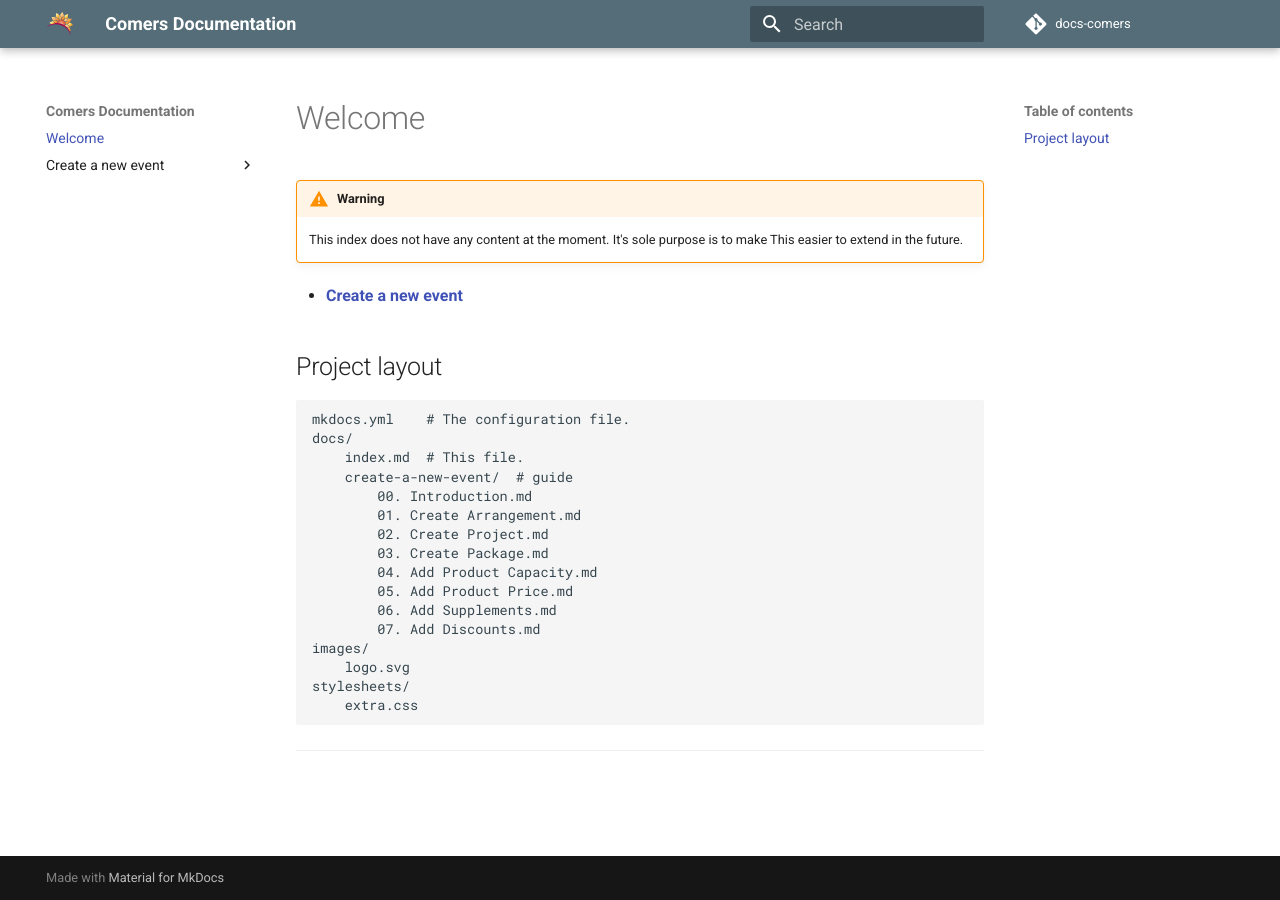
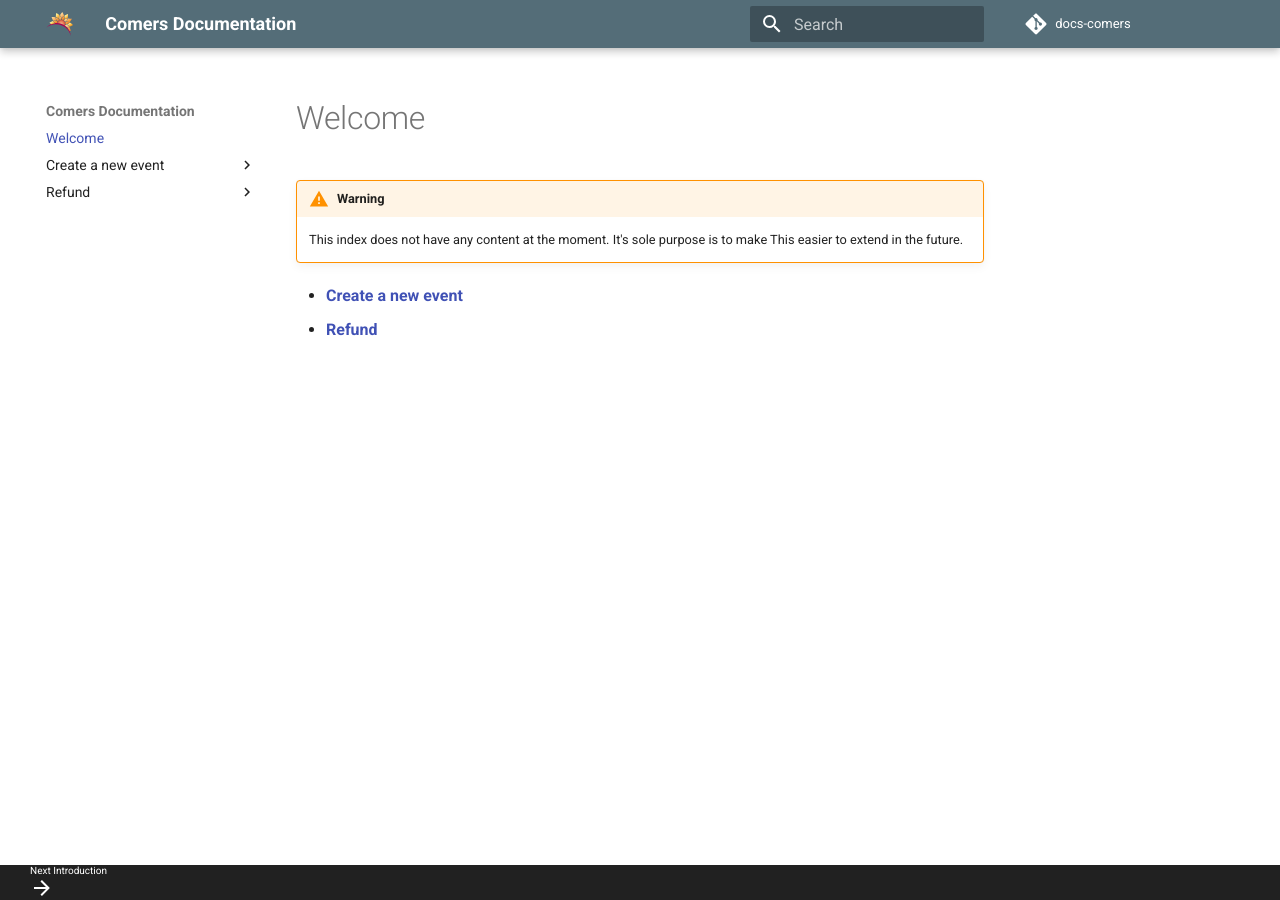
Before and after one commit to begabba/docs-comers, an MkDocs documentation site: the page built from docs/index.md, in a window 1280 px wide. Built offline with MkDocs 1.6.1 and Material for MkDocs 9.7.7, drawn with Linux system fonts in a browser that asks for light colours; comment, search, counter and statistics services are not loaded.

Commit message:
add refund

```diff
--- a/docs/index.md
+++ b/docs/index.md
@@ -1,33 +1,7 @@
 # Welcome
-
 
 !!! Warning
     This index does not have any content at the moment. It's sole purpose is to make This easier to extend in the future.
 
-
 * [**Create a new event**](./create-a-new-event/00. Introduction.md)
-
-
-
-
-## Project layout
-
-
-    mkdocs.yml    # The configuration file.
-    docs/
-        index.md  # This file.
-        create-a-new-event/  # guide
-            00. Introduction.md
-            01. Create Arrangement.md
-            02. Create Project.md
-            03. Create Package.md
-            04. Add Product Capacity.md
-            05. Add Product Price.md
-            06. Add Supplements.md
-            07. Add Discounts.md
-    images/
-        logo.svg
-    stylesheets/
-        extra.css
-
----
+* [**Refund**](./refund/00. Refund.md)
--- a/mkdocs.yml
+++ b/mkdocs.yml
@@ -1,26 +1,27 @@
 site_name: Comers Documentation
-site_description: 'Documentation'
-site_author: 'Erik'
-site_url: ''
+site_description: "Comers Documentation"
+site_author: "Erik"
+site_url: ""
 
-repo_name: 'docs-comers'
-repo_url: 'https://github.com/gitx-xx/docs-comers.git'
-# copyright: 'Copyright &copy; 2019'
+repo_name: "docs-comers"
+repo_url: "https://github.com/gitx-xx/docs-comers.git"
+# copyright: 'Copyright &copy; 2020'
 
 theme:
-  name: 'material'
-  language: 'en'
+  name: "material"
+  custom_dir: overrides
+  language: "en"
   palette:
-    primary: 'Blue grey'
-    accent: 'Blue grey'
+    primary: "Blue grey"
+    accent: "Blue grey"
   font:
-    text: 'Roboto'
-    code: 'Roboto Mono'
+    text: "Roboto"
+    code: "Roboto Mono"
 
-  logo: 'images/logo.svg'
+  logo: "images/logo.svg"
 
 extra_css:
-  - 'stylesheets/extra.css'
+  - "stylesheets/extra.css"
 
 markdown_extensions:
   - admonition
--- /dev/null
+++ b/overrides/partials/footer.html
@@ -0,0 +1,52 @@
+{#- This file was automatically generated - do not edit -#} {% import
+"partials/language.html" as lang with context %}
+<footer class="md-footer">
+  {% if page.previous_page or page.next_page %}
+  <div class="md-footer-nav">
+    <nav
+      class="md-footer-nav__inner md-grid"
+      aria-label="{{ lang.t('footer.title') }}"
+    >
+      {% if page.previous_page %}
+      <a
+        href="{{ page.previous_page.url | url }}"
+        title="{{ page.previous_page.title | striptags }}"
+        class="md-footer-nav__link md-footer-nav__link--prev"
+        rel="prev"
+      >
+        <div class="md-footer-nav__button md-icon">
+          {% include ".icons/material/arrow-left.svg" %}
+        </div>
+        <div class="md-footer-nav__title">
+          <div class="md-ellipsis">
+            <span class="md-footer-nav__direction">
+              {{ lang.t("footer.previous") }}
+            </span>
+            {{ page.previous_page.title }}
+          </div>
+        </div>
+      </a>
+      {% endif %} {% if page.next_page %}
+      <a
+        href="{{ page.next_page.url | url }}"
+        title="{{ page.next_page.title | striptags }}"
+        class="md-footer-nav__link md-footer-nav__link--next"
+        rel="next"
+      >
+        <div class="md-footer-nav__title">
+          <div class="md-ellipsis">
+            <span class="md-footer-nav__direction">
+              {{ lang.t("footer.next") }}
+            </span>
+            {{ page.next_page.title }}
+          </div>
+        </div>
+        <div class="md-footer-nav__button md-icon">
+          {% include ".icons/material/arrow-right.svg" %}
+        </div>
+      </a>
+      {% endif %}
+    </nav>
+  </div>
+  {% endif %}
+</footer>
```
Also changed, not shown: README.md (+0 -2 lines), docs/refund/00. Refund.md (added, +109 -0 lines).
